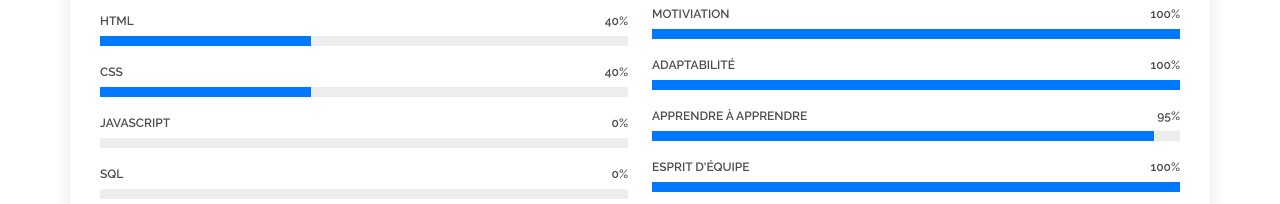
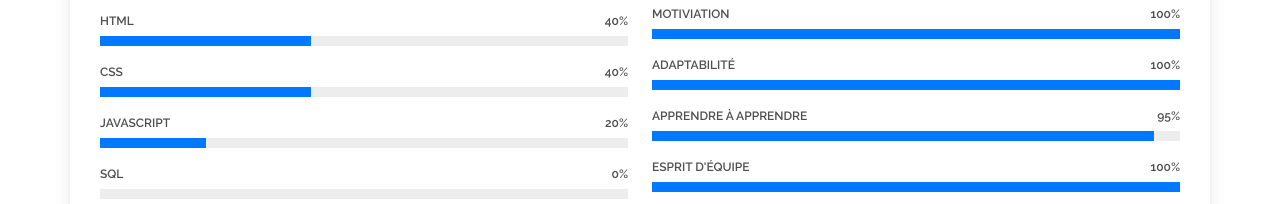
Before and after one commit to Cedric12850/cv_bootstrap, a plain HTML site: page index.html in a window 1280 px wide. Shown: the part 1421-1625 px from the top of the page. Drawn offline with Linux system fonts and the light colour scheme.

Commit message:
màj skill js

```diff
--- a/index.html
+++ b/index.html
@@ -134,9 +134,9 @@
                         </div><!-- End Skills Item -->
 
                         <div class="progress">
-                            <span class="skill"><span>JavaScript</span> <i class="val">0%</i></span>
+                            <span class="skill"><span>JavaScript</span> <i class="val">20%</i></span>
                             <div class="progress-bar-wrap">
-                            <div class="progress-bar" role="progressbar" aria-valuenow="0" aria-valuemin="0" aria-valuemax="100"></div>
+                            <div class="progress-bar" role="progressbar" aria-valuenow="20" aria-valuemin="0" aria-valuemax="100"></div>
                             </div>
                         </div><!-- End Skills Item -->
 
```
